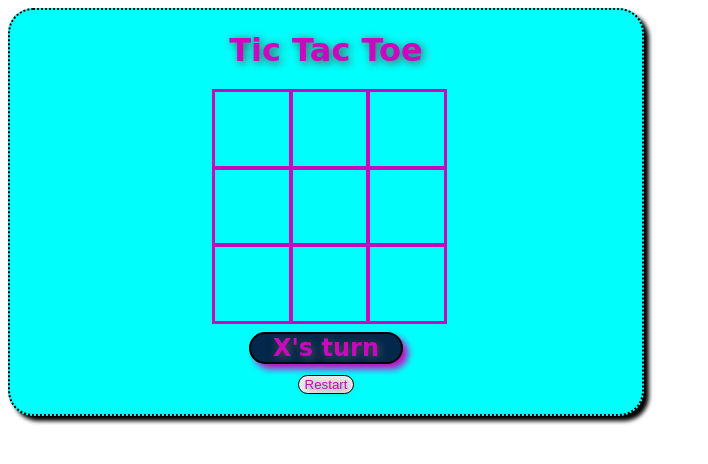
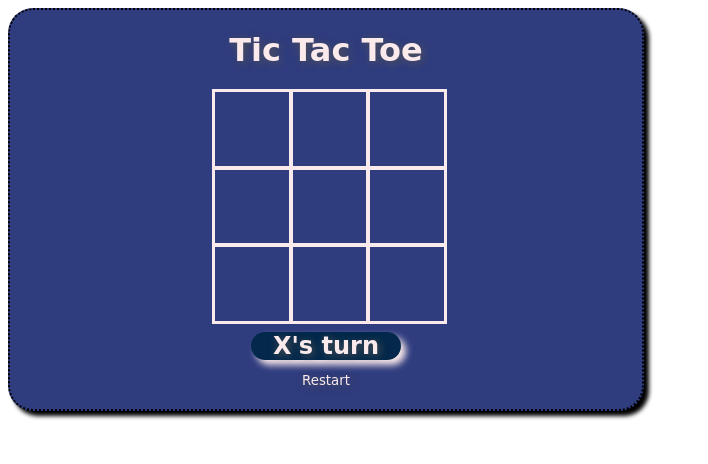
Before and after one commit to lscolamiero/tic-tac-toe-milestone-project, a plain HTML site: page index.html in a window 1280 px wide. Shown: the whole page, without its empty margins (0-708 px from the left). Drawn offline with Linux system fonts and the light colour scheme.

Commit message:
css updated and comments added

```diff
--- a/style.css
+++ b/style.css
@@ -12,7 +12,7 @@
     font-family: "Permanent Marker", cursive;
     text-align: center;
     border-radius: 25px;
-    background-color: #00FFFC;
+    background-color: #2F3C7E;
     border: 2px dotted black;
     width: 50%;
     box-shadow: 5px 5px 4px;
@@ -21,9 +21,11 @@
 button {
     margin-bottom: 20px;
     border-radius: 25px;
-    border: 1px solid black;
-    color: rgb(202, 8, 192);
+    border: none;
+    color: #FBEAEB;
     text-shadow: 2px 2px 8px #535353;
+    background-color: #2F3C7E;
+    font-family: "Permanent Marker", cursive;
 }
 
 .transition:hover {
@@ -31,7 +33,7 @@ button {
 }
 
 .transform:hover {
-    transform: rotate(10deg) scale(0.7);
+    transform: rotate(10deg) scale(0.7); color: red; font-weight: bolder;
 }
 
 #cellContainer {
@@ -39,12 +41,12 @@ button {
     grid-template-columns: repeat(3, auto);
     width: 225px;
     margin: auto;
-    color: rgb(202, 8, 192);
+    color: #FBEAEB;
 }
 
 h1 {
     text-align: center;
-    color: rgb(202, 8, 192);
+    color: #FBEAEB;
     text-shadow: 2px 2px 8px #535353;
 }
 
@@ -59,17 +61,18 @@ h2 {
 }
 
 #statusText {
-    color: rgb(202, 8, 192);
+    color: #FBEAEB;
     background-color: #7de0df;
     width: 150px;
     animation-name: animatedText;
     animation-duration: 10s;
     animation-iteration-count: infinite;
+    border: none;
 }
 
 @keyframes animatedText {
     0%   {background-color: rgb(241, 235, 235);}
-    25%  {background-color: yellow;}
+    25%  {background-color: orange;}
     50%  {background-color: rgb(3, 40, 75);}
     100% {background-color: rgb(147, 243, 147);}
   }
```
Also changed, not shown: app.js (+14 -0 lines).
